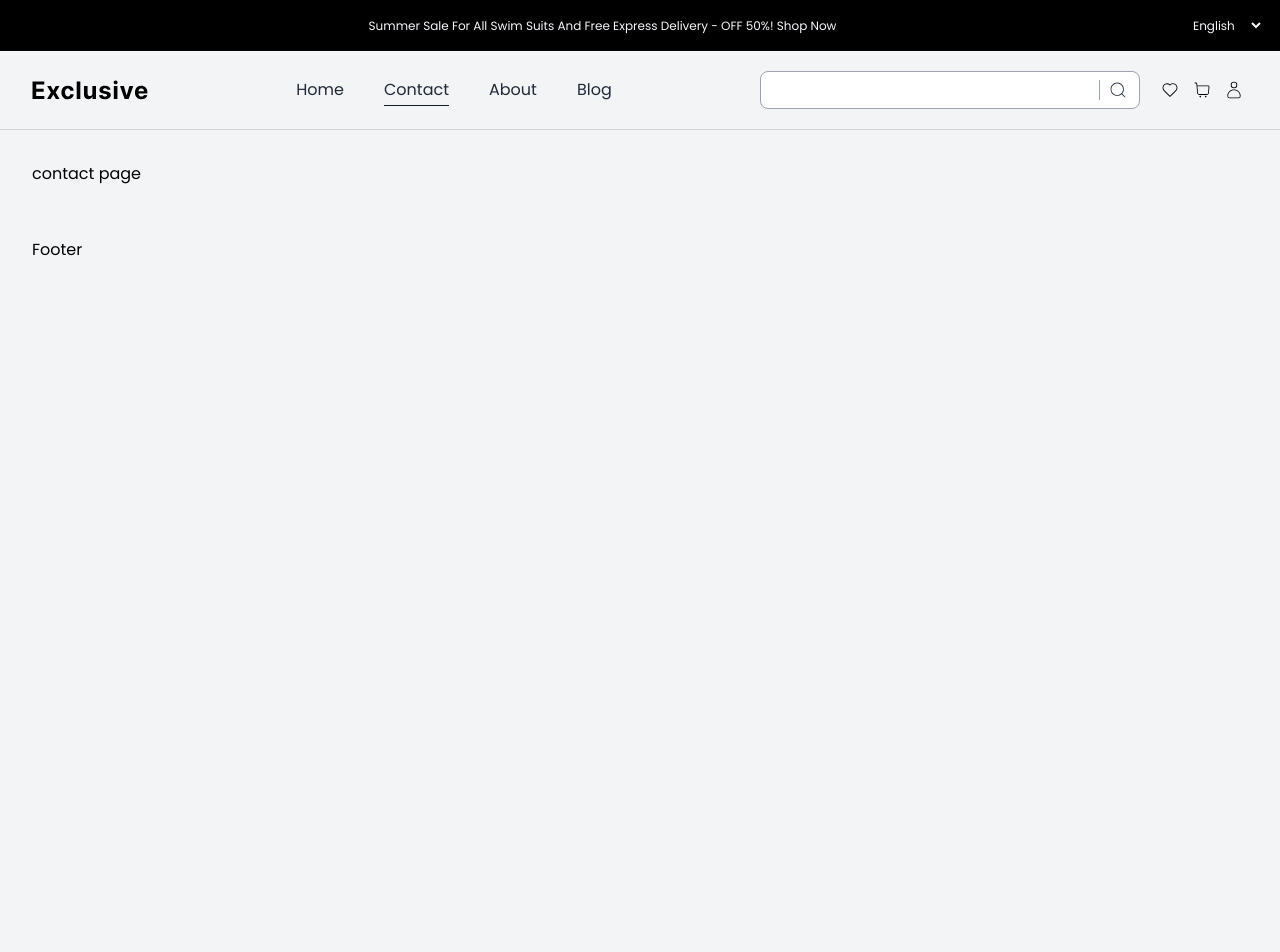
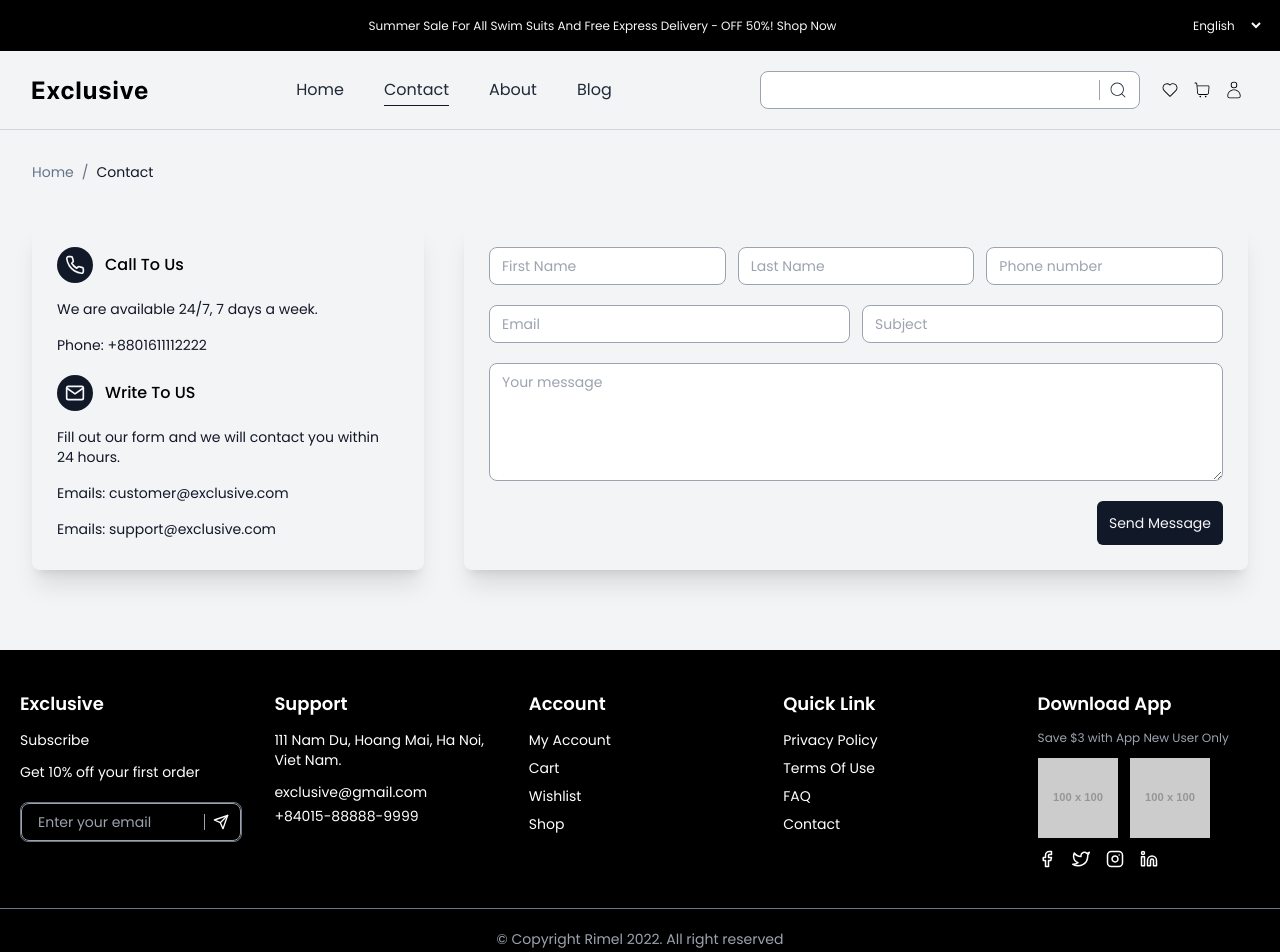
Before and after one commit to trh-thanh30/exclusive-ecommerce, a Next.js app in the folder client/: page /contact in a window 1280 px wide. Shown: the top 952 px of the page. Before the commit the page ends 800 px from the top, so only its background shows below. Built offline with nearby package versions, Linux system fonts and the light colour scheme.

Commit message:
create ui footer and contact page

```diff
--- a/client/app/_components/Footer.js
+++ b/client/app/_components/Footer.js
@@ -1,5 +1,91 @@
 import React from "react";
+import {
+  FiFacebook,
+  FiTwitter,
+  FiInstagram,
+  FiLinkedin,
+  FiSend,
+} from "react-icons/fi";
+import ButtonIcon from "./ButtonIcon";
+import Input from "./Input";
 
 export default function Footer() {
-  return <footer className="px-8 py-5">Footer</footer>;
+  return (
+    <footer className="py-10 mt-12 text-white bg-black">
+      <div className="container grid grid-cols-5 gap-8 px-5 mx-auto">
+        <div className="flex flex-col">
+          <h2 className="mb-3 text-lg font-semibold">Exclusive</h2>
+          <p className="mb-3 text-sm">Subscribe</p>
+          <p className="mb-5 text-sm">Get 10% off your first order</p>
+          <div className="flex items-center overflow-hidden border border-gray-500 rounded-lg">
+            <Input
+              type="email"
+              placeholder="Enter your email"
+              className="flex-1 px-4 py-2 text-sm bg-transparent outline-none text-primary-50"
+              icon={<FiSend className="text-white" />}
+            />
+          </div>
+        </div>
+
+        <div className="flex flex-col">
+          <h2 className="mb-3 text-lg font-semibold">Support</h2>
+          <p className="mb-3 text-sm">
+            111 Nam Du, Hoang Mai, Ha Noi, Viet Nam.
+          </p>
+          <p className="mb-1 text-sm">exclusive@gmail.com</p>
+          <p className="text-sm">+84015-88888-9999</p>
+        </div>
+
+        <div className="flex flex-col">
+          <h2 className="mb-3 text-lg font-semibold">Account</h2>
+          <ul className="space-y-2 text-sm">
+            <li>My Account</li>
+            <li>Cart</li>
+            <li>Wishlist</li>
+            <li>Shop</li>
+          </ul>
+        </div>
+
+        <div className="flex flex-col">
+          <h2 className="mb-3 text-lg font-semibold">Quick Link</h2>
+          <ul className="space-y-2 text-sm">
+            <li>Privacy Policy</li>
+            <li>Terms Of Use</li>
+            <li>FAQ</li>
+            <li>Contact</li>
+          </ul>
+        </div>
+
+        <div className="flex flex-col">
+          <h2 className="mb-3 text-lg font-semibold">Download App</h2>
+          <p className="mb-3 text-xs text-primary-400">
+            Save $3 with App New User Only
+          </p>
+          <div className="flex items-center gap-3 mb-3">
+            <img
+              src="https://via.placeholder.com/100x100"
+              alt="Google Play"
+              className="w-20"
+            />
+            <img
+              src="https://via.placeholder.com/100x100"
+              alt="App Store"
+              className="w-20"
+            />
+          </div>
+          <div className="flex gap-4">
+            <FiFacebook className="text-lg cursor-pointer hover:text-gray-400" />
+            <FiTwitter className="text-lg cursor-pointer hover:text-gray-400" />
+            <FiInstagram className="text-lg cursor-pointer hover:text-gray-400" />
+            <FiLinkedin className="text-lg cursor-pointer hover:text-gray-400" />
+          </div>
+        </div>
+      </div>
+
+      {/* Footer Bottom */}
+      <div className="pt-5 mt-10 text-sm text-center border-t border-gray-500 text-primary-400">
+        &copy; Copyright Rimel 2022. All right reserved
+      </div>
+    </footer>
+  );
 }
--- a/client/app/_components/Header.js
+++ b/client/app/_components/Header.js
@@ -67,7 +67,7 @@ export default function Header() {
         </ul>
 
         <div className="flex items-center gap-4">
-          <Input icon={<CiSearch size={sizeIcon} />} className={""} />
+          <Input icon={<CiSearch size={sizeIcon} />} />
           <div className="flex items-center gap-1">
             {navIcon.map((icon, index) => (
               <span
--- a/client/app/_components/Input.js
+++ b/client/app/_components/Input.js
@@ -1,5 +1,3 @@
-import React from "react";
-
 export default function Input({
   icon,
   placeholder,
@@ -8,22 +6,43 @@ export default function Input({
   onChange,
   id,
   name,
-  type,
+  type = "text",
   disabled,
+  isTextArea = false,
+  fullWidth,
 }) {
+  const inputStyle =
+    "text-sm outline-none w-full pr-12 px-3 py-2 transition-colors border rounded-lg border-primary-400 focus-within:border-primary-800 focus-within:shadow-lg focus-within:shadow-primary-200";
   return (
-    <div className="relative flex items-center w-[380px]">
+    <div
+      className={`relative flex items-center ${
+        fullWidth ? "w-full" : "w-[380px]"
+      } ${isTextArea ? "w-full" : ""}`}
+    >
+      {isTextArea ? (
+        <textarea
+          disabled={disabled}
+          className={` ${className} ${inputStyle}`}
+          placeholder={placeholder}
+          value={value}
+          onChange={onChange}
+          id={id}
+          name={name}
+          rows={5}
+        />
+      ) : (
         <input
           disabled={disabled}
           type={type}
-        className={`text-sm text-slate-500 ${className} outline-none w-full pr-12 px-3 py-2 transition-colors border rounded-lg border-primary-400 focus-within:border-primary-800 focus-within:shadow-lg focus-within:shadow-primary-200`}
+          className={`${inputStyle}  ${className} `}
           placeholder={placeholder}
           value={value}
           onChange={onChange}
           id={id}
           name={name}
         />
-      {icon && (
+      )}
+      {icon && !isTextArea && (
         <span className="absolute pl-2 border-l border-primary-400 right-3 text-primary-800">
           {icon}
         </span>
--- a/client/app/about/page.js
+++ b/client/app/about/page.js
@@ -2,7 +2,6 @@ import React from "react";
 import Breadcrumb from "../_components/Breadcrumb";
 import Image from "next/image";
 import AboutImg1 from "@/public/about-img1.png";
-
 
 import {
   CiShop,
@@ -76,7 +75,7 @@ const service = [
 export default function Page() {
   const iconStyle = `flex items-center justify-center w-12 h-12 mb-4 transition-colors rounded-full bg-primary-900 text-primary-50`;
   return (
-    <div>
+    <>
       <Breadcrumb items={breadcrumb} />
 
       <div className="flex flex-col mt-10 gap-28">
@@ -136,6 +135,6 @@ export default function Page() {
           ))}
         </ul>
       </div>
-    </div>
+    </>
   );
 }
--- a/client/app/contact/page.js
+++ b/client/app/contact/page.js
@@ -1,7 +1,71 @@
-import React from 'react'
+import React from "react";
+import Breadcrumb from "../_components/Breadcrumb";
+import { FiPhone, FiMail } from "react-icons/fi";
+import Input from "../_components/Input";
+import ButtonIcon from "../_components/ButtonIcon";
+export const metadata = {
+  title: "Contact",
+  description: "Contact us for more information",
+};
+const breadcrumb = [
+  {
+    name: "Home",
+    href: "/",
+  },
+  {
+    name: "Contact",
+    href: "/contact",
+  },
+];
+export default function Page() {
+  const iconStyle = `flex items-center justify-center p-2 transition-colors rounded-full bg-primary-900 text-primary-50`;
+  const textStyle = `text-sm text-primary-900`;
+  return (
+    <>
+      <Breadcrumb items={breadcrumb} />
+      <div className="mt-10 grid grid-cols-[1fr_2fr] gap-10">
+        <section className="flex flex-col gap-5 p-6 border rounded-lg shadow-xl border-primary-100">
+          <div className="flex flex-col gap-4">
+            <div className="flex items-center gap-3">
+              <span className={`${iconStyle}`}>{<FiPhone size={20} />}</span>
+              <h2 className="text-base font-medium">Call To Us</h2>
+            </div>
+            <p className={`${textStyle}`}>
+              We are available 24/7, 7 days a week.
+            </p>
+            <p className={`${textStyle} `}>Phone: +8801611112222</p>
+          </div>
+          <div className="flex flex-col gap-4">
+            <div className="flex items-center gap-3">
+              <span className={`${iconStyle}`}>{<FiMail size={20} />}</span>
+              <h2 className="text-base font-medium">Write To US</h2>
+            </div>
+            <p className={`${textStyle}`}>
+              Fill out our form and we will contact you within 24 hours.
+            </p>
+            <p className={`${textStyle}`}>Emails: customer@exclusive.com</p>
+            <p className={`${textStyle}`}>Emails: support@exclusive.com</p>
+          </div>
+        </section>
+        <section className="flex flex-col gap-5 p-6 border rounded-lg shadow-xl border-primary-100">
+          <form className="flex flex-col gap-5">
+            <div className="grid grid-cols-3 gap-3">
+              <Input fullWidth placeholder={"First Name"} />
+              <Input fullWidth placeholder={"Last Name"} />
+              <Input fullWidth placeholder={"Phone number"} />
+            </div>
+            <div className="grid grid-cols-2 gap-3 gird">
+              <Input fullWidth placeholder={"Email"} />
+              <Input fullWidth  placeholder={"Subject"} />
+            </div>
+            <Input isTextArea={true} placeholder={"Your message"} />
 
-export default function Page() {
-  return (
-    <div>contact page</div>
-  )
+            <div className="flex justify-end">
+              <button className="p-3 text-sm rounded-md text-primary-50 bg-primary-900">Send Message</button>
+            </div>
+          </form>
+        </section>
+      </div>
+    </>
+  );
 }
```
Also changed, not shown: client/app/_components/Oursteam.js (+77 -77 lines). Lines whose indentation alone changed are shown as unchanged.
